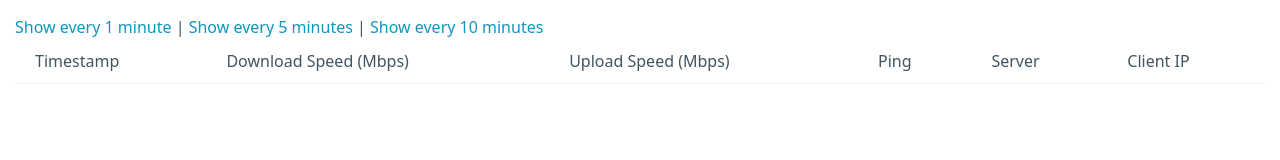
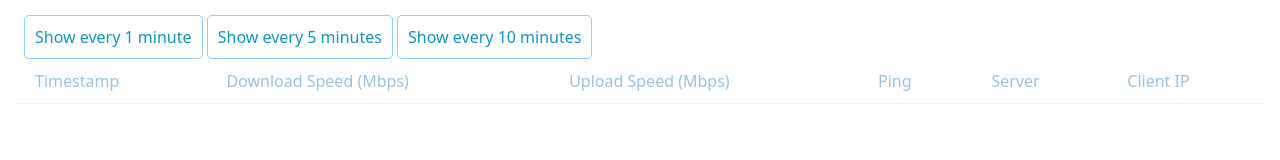
Before and after one commit to jeffreyruoss/internet-speed-test, a website: page index.html in a window 1280 px wide. Drawn offline with nearby package versions, Linux system fonts and the light colour scheme; no server answers.

Commit message:
CSS adjustments.

```diff
--- a/index.html
+++ b/index.html
@@ -7,6 +7,22 @@
           body {
             padding: 15px;
             font-size: 16px;
+          }
+          .buttons {
+            padding-top: 10px;
+            padding-bottom: 10px;
+            padding-left: 9px;
+          }
+          .buttons a {
+            border-radius: 5px;
+            border: 1px solid rgba(22, 168, 217, 0.5);
+            padding: 10px;
+          }
+          .buttons a:hover {
+            text-decoration: none;
+          }
+          th {
+            color: #81b0d9c9;
           }
           th, td {
             font-size: 16px;
@@ -20,9 +36,11 @@
         </style>
     </head>
     <body>
-        <a href="#" id="one-minute-button">Show every 1 minute</a> |
-        <a href="#" id="five-minutes-button">Show every 5 minutes</a> |
-        <a href="#" id="ten-minutes-button">Show every 10 minutes</a>
+        <div class="buttons">
+          <a href="#" id="one-minute-button">Show every 1 minute</a>
+          <a href="#" id="five-minutes-button">Show every 5 minutes</a>
+          <a href="#" id="ten-minutes-button">Show every 10 minutes</a>
+        </div>
 
         <table id="resultsTable">
             <tr>
```
